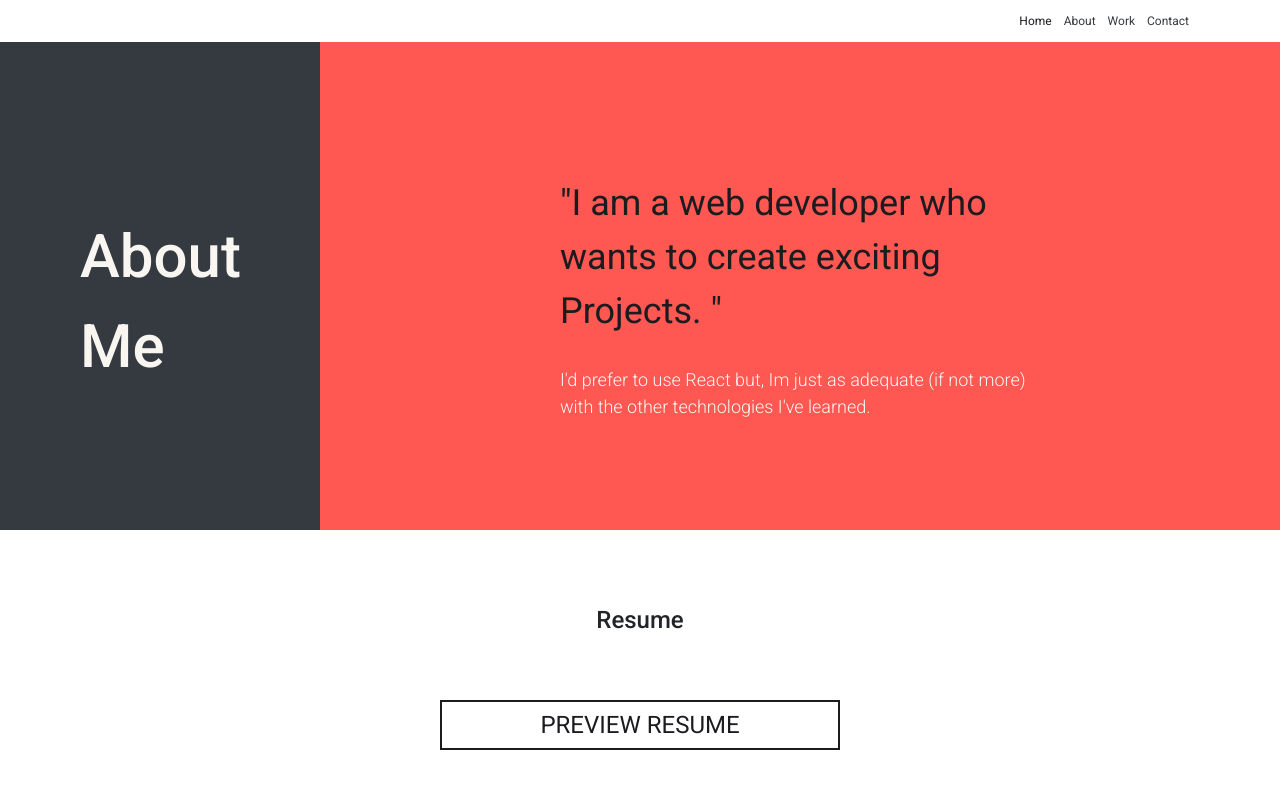
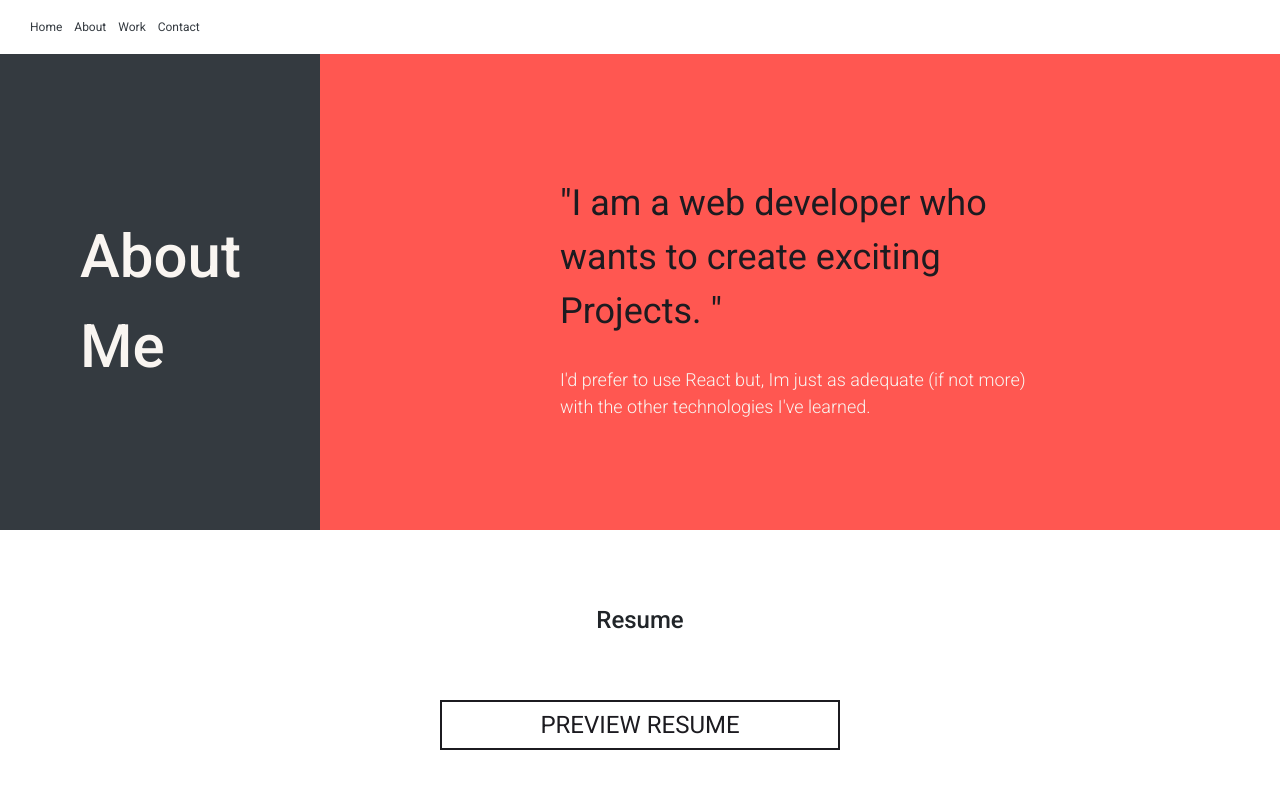
Before and after one commit to simone188535/portfolio, a React (Create React App) app: page /about in a window 1280 px wide. Shown: the top 800 px of the page. Built offline with nearby package versions, Linux system fonts and the light colour scheme.

Commit message:
nav edited

```diff
--- a/package.json
+++ b/package.json
@@ -3,6 +3,7 @@
   "version": "0.1.0",
   "private": true,
   "dependencies": {
+    "bootstrap": "^4.3.1",
     "gsap": "^2.1.3",
     "jquery": "^3.4.1",
     "jquery-visible": "^1.2.0",
@@ -10,7 +11,7 @@
     "mdbreact": "^4.21.0",
     "node-sass": "^4.12.0",
     "react": "^16.9.0",
-    "react-bootstrap": "^1.0.0-beta.12",
+    "react-bootstrap": "^1.0.0-beta.14",
     "react-dom": "^16.9.0",
     "react-file-viewer": "^1.1.0",
     "react-gsap": "^1.2.0",
--- a/src/App.js
+++ b/src/App.js
@@ -15,7 +15,7 @@ import './scss/App.scss';
 
 const App = () => {
     return (
-        <div className="page-bg-color full-page">
+        <div className="full-page">
             <BrowserRouter>
             <GlobalNav />
                 <div>
--- a/src/GlobalNav.js
+++ b/src/GlobalNav.js
@@ -1,5 +1,8 @@
 import React, { Component } from 'react';
-import { Link } from 'react-router-dom';
+// import { Link } from 'react-router-dom';
+
+import { Nav, Navbar, NavDropdown } from 'react-bootstrap';
+
 
 class GlobalNav extends Component {
 
@@ -9,7 +12,7 @@ class GlobalNav extends Component {
             navBackground: 'nav-background-light'
         }
     }
-     componentDidMount(){
+    componentDidMount() {
         window.addEventListener('scroll', this.toggleBackgroundColor);
     }
 
@@ -18,12 +21,12 @@ class GlobalNav extends Component {
 
         let navBackgroundVal = '';
 
-        if(window.scrollY<100){
+        if (window.scrollY < 100) {
             navBackgroundVal = 'nav-background-light';
-        }else{
+        } else {
             navBackgroundVal = 'nav-background-dark';
         }
-         this.setState({
+        this.setState({
             navBackground: navBackgroundVal
         });
     }
@@ -31,37 +34,22 @@ class GlobalNav extends Component {
 
     render() {
         return (
-            <nav className={`navbar navbar-expand-lg navbar-light fixed-top ${this.state.navBackground}`}
+            <Nav className={`navbar navbar-expand-lg navbar-light fixed-top ${this.state.navBackground}`}
             // onClick={this.toggleBackgroundColor}
             >
-                <div className="container">
-                    {/* <Link className="navbar-brand" to="/"> */}
-                        {/* <img src="http://placehold.it/150x50?text=Logo" alt=""> */}
-                        {/* <div>Logo</div>
-                    </Link> */}
-                    <button className="navbar-toggler" type="button" data-toggle="collapse" data-target="#navbarResponsive" aria-controls="navbarResponsive" aria-expanded="false" aria-label="Toggle navigation">
-                        <span className="navbar-toggler-icon"></span>
-                    </button>
-                    <div className="collapse navbar-collapse" id="navbarResponsive">
-                        <ul className="navbar-nav ml-auto">
-                            <li className="nav-item active">
-                                <Link className="nav-link" to="/">Home
-                                    <span className="sr-only">(current)</span>
-                                </Link>
-                            </li>
-                            <li className="nav-item">
-                                <Link className="nav-link" to="/about">About</Link>
-                            </li>
-                            <li className="nav-item">
-                                <Link className="nav-link" to="/work">Work</Link>
-                            </li>
-                            <li className="nav-item">
-                                <Link className="nav-link" to="/contact">Contact</Link>
-                            </li>
-                        </ul>
-                    </div>
-                </div>
-            </nav>
+                <Navbar expand="lg">
+                    <Navbar.Toggle aria-controls="basic-navbar-nav" />
+                    <Navbar.Collapse id="basic-navbar-nav">
+                        <Nav className="mr-auto">
+                            <Nav.Link href="/">Home</Nav.Link>
+                            <Nav.Link href="/about">About</Nav.Link>
+                            <Nav.Link href="/work">Work</Nav.Link>
+                            <Nav.Link href="/contact">Contact</Nav.Link>
+                        </Nav>
+                    </Navbar.Collapse>
+                </Navbar>
+
+            </Nav>
         );
     }
 }
--- a/src/scss/App.scss
+++ b/src/scss/App.scss
@@ -84,7 +84,7 @@ html, body {
         background: $white;
         transition: background-color 1s ease-out;
 
-        .nav-item.active .nav-link {
+        .active .nav-link {
             &:hover {
                 color: $black;
             }
@@ -92,7 +92,7 @@ html, body {
             color: $black;
         }
 
-        .nav-item .nav-link {
+         .nav-link {
             &:hover {
                 color: rgba(28, 27, 32, 0.5);
             }
@@ -105,7 +105,11 @@ html, body {
         background: $black;
         transition: background-color 1s ease-out;
 
-        .nav-item.active .nav-link {
+        .navbar-toggler{
+            border-color: rgba(255, 255, 255, 0.1);
+            background: rgba(255, 255, 255, 0.2);
+        }
+        .active .nav-link {
             &:hover {
                 color: $white;
             }
@@ -113,7 +117,7 @@ html, body {
             color: $white;
         }
 
-        .nav-item .nav-link {
+         .nav-link {
             &:hover {
                 color: rgba(248, 248, 248, 0.8);
             }
```
Also changed, not shown: 1 other file (tests, documents, lock files or other folders).
